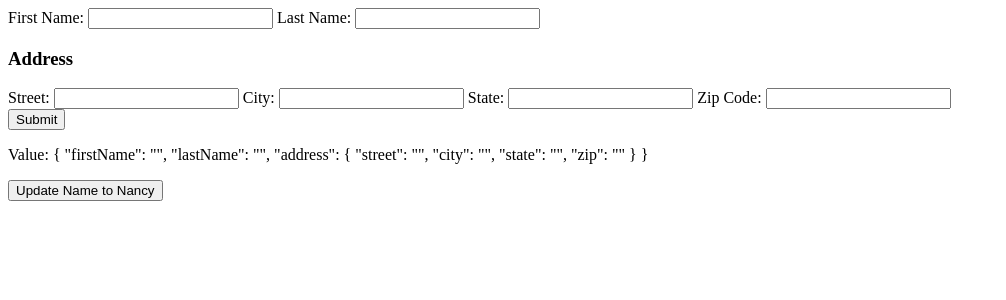
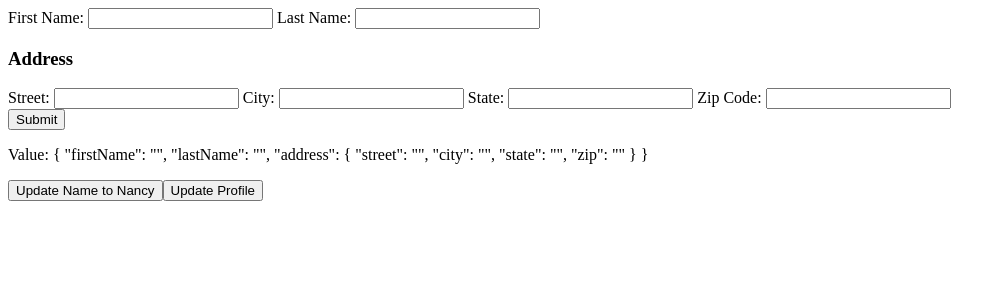
Before and after one commit to alexunjm/angular-11-review, an Angular app: page / in a window 1280 px wide. Shown: the top 300 px of the page, without its empty margins (0-1006 px from the left). Built offline with nearby package versions, Linux system fonts and the light colour scheme.

Commit message:
modificando el modelo o una porción de él

```diff
--- a/src/app/my-reactive-forms/components/first-form/first-form.component.html
+++ b/src/app/my-reactive-forms/components/first-form/first-form.component.html
@@ -34,9 +34,9 @@
   </div>
 
   <button type="submit" [disabled]="!profileForm.valid">Submit</button>
-
 </form>
 
 <p>Value: {{ profileForm.value | json }}</p>
 
 <button (click)="updateName()">Update Name to Nancy</button>
+<button (click)="updateProfile()">Update Profile</button>
--- a/src/app/my-reactive-forms/components/first-form/first-form.component.ts
+++ b/src/app/my-reactive-forms/components/first-form/first-form.component.ts
@@ -25,6 +25,15 @@ export class FirstFormComponent implements OnInit {
     this.profileForm.get('firstName')?.setValue('Nancy');
   }
 
+  updateProfile() {
+    this.profileForm.patchValue({
+      firstName: 'Nancy',
+      address: {
+        street: '123 Drew Street',
+      },
+    });
+  }
+
   onSubmit() {
     // TODO: Use EventEmitter with form value
     console.warn(this.profileForm.value);
```
